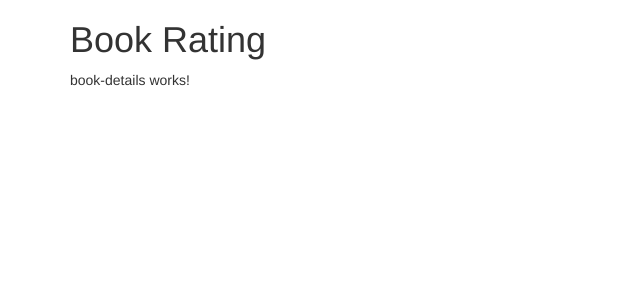
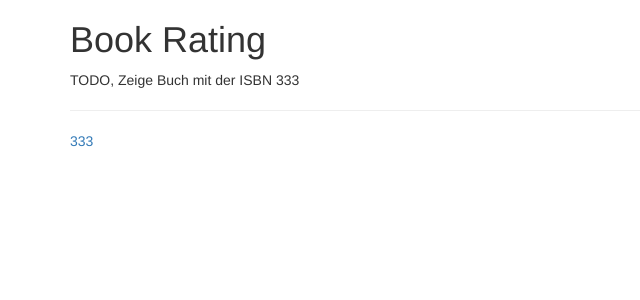
Before and after one commit to angular-schule/2017-05-angular-workshop-mannheim, an Angular app in the folder book-rating/: page /book/333 in a window 1280 px wide. Shown: the top 300 px of the page, without its empty margins (0-640 px from the left). Built offline with nearby package versions, Linux system fonts and the light colour scheme.

Commit message:
routing: details page

```diff
--- a/book-rating/src/app/book-details/book-details.component.html
+++ b/book-rating/src/app/book-details/book-details.component.html
@@ -1,3 +1,5 @@
-<p>
-  book-details works!
-</p>
+TODO, Zeige Buch mit der ISBN {{ isbn }}
+
+<hr>
+
+<a [routerLink]="'/book/333'">333</a>
--- a/book-rating/src/app/book-details/book-details.component.ts
+++ b/book-rating/src/app/book-details/book-details.component.ts
@@ -1,3 +1,4 @@
+import { ActivatedRoute } from '@angular/router';
 import { Component, OnInit } from '@angular/core';
 
 @Component({
@@ -7,9 +8,14 @@ import { Component, OnInit } from '@angular/core';
 })
 export class BookDetailsComponent implements OnInit {
 
-  constructor() { }
+  isbn: string;
+  constructor(private route: ActivatedRoute) { }
 
   ngOnInit() {
+    // this.isbn = this.route.snapshot.params.isbn;
+
+    this.route.params.subscribe(params => {
+      this.isbn = params.isbn;
+    });
   }
-
 }
```
